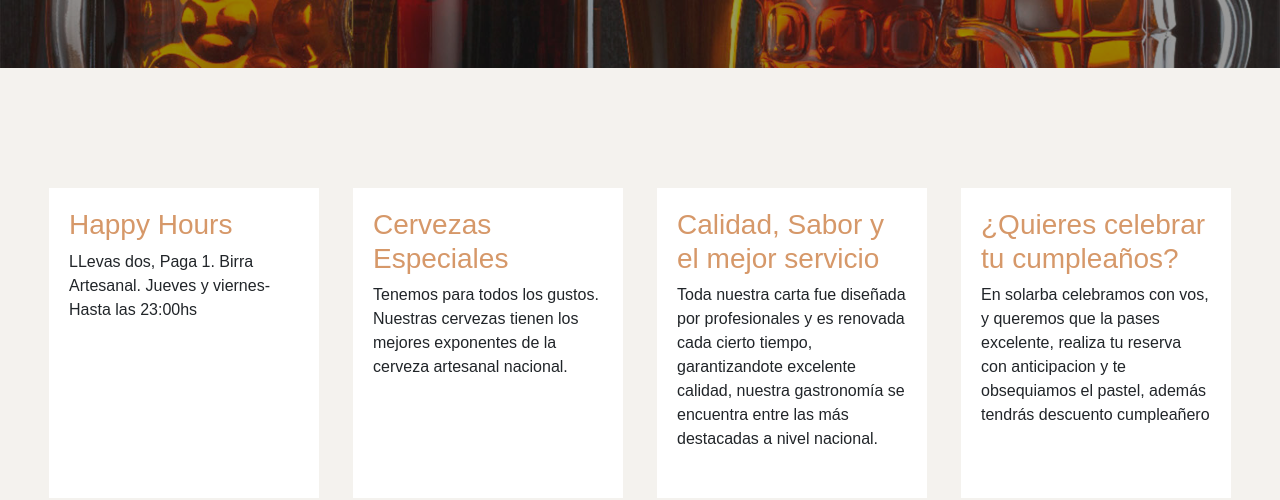
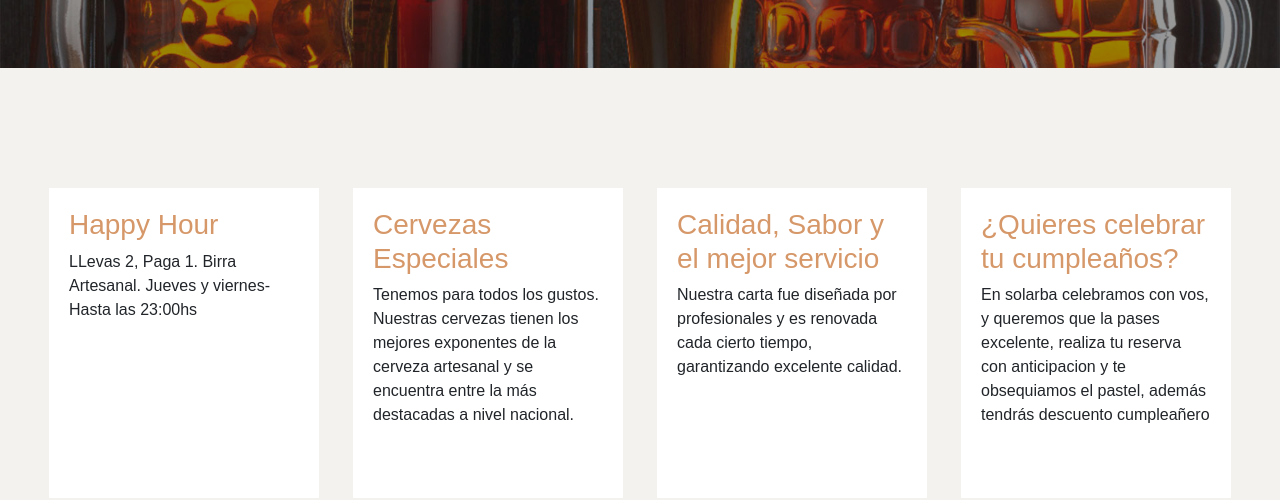
Before and after one commit to AnnaB-Ace/Proyecto4-Anna, a website: page pages/novedades.html in a window 1280 px wide. Shown: the part 332-832 px from the top of the page. Drawn offline with nearby package versions, Linux system fonts and the light colour scheme; a web font is replaced by a local one.

Commit message:
modificando section novedades

```diff
--- a/pages/novedades.html
+++ b/pages/novedades.html
@@ -89,22 +89,21 @@
         </div>
             <div class="col-lg-12 col-xs-12 Informacion">
               <div class="Informacion-1">
-                <h3>Happy Hours</h3>
-                <p>LLevas dos, Paga 1. Birra Artesanal. Jueves y viernes-Hasta las 23:00hs</p>
+                <h3>Happy Hour</h3>
+                <p>LLevas 2, Paga 1. Birra Artesanal. Jueves y viernes-Hasta las 23:00hs</p>
               </div>
               <div class="Informacion-2">
                 <h3>Cervezas Especiales</h3>
                 <p>
                   Tenemos para todos los gustos. Nuestras cervezas tienen los mejores exponentes de la cerveza
-                  artesanal nacional.
+                  artesanal y se encuentra entre la más destacadas a nivel nacional.
                 </p>
               </div>
               <div class="Informacion-3">
                 <h3>Calidad, Sabor y el mejor servicio</h3>
                 <p>
-                  Toda nuestra carta fue diseñada por profesionales y es
-                  renovada cada cierto tiempo, garantizandote excelente calidad, nuestra gastronomía se encuentra
-                  entre las más destacadas a nivel nacional.
+                  Nuestra carta fue diseñada por profesionales y es
+                  renovada cada cierto tiempo, garantizando excelente calidad.
                 </p>
               </div>
               <div class="Informacion-4">
```
